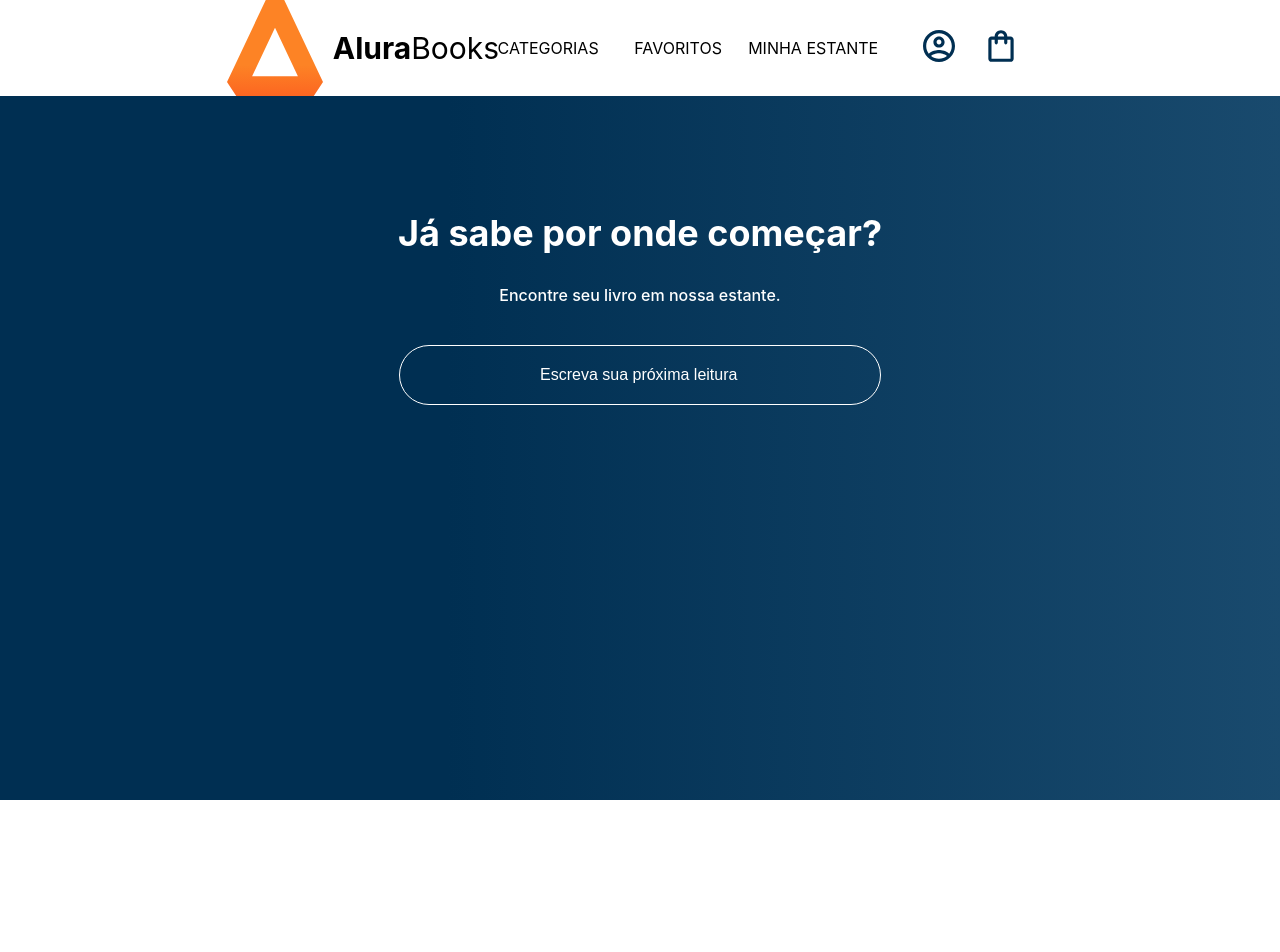
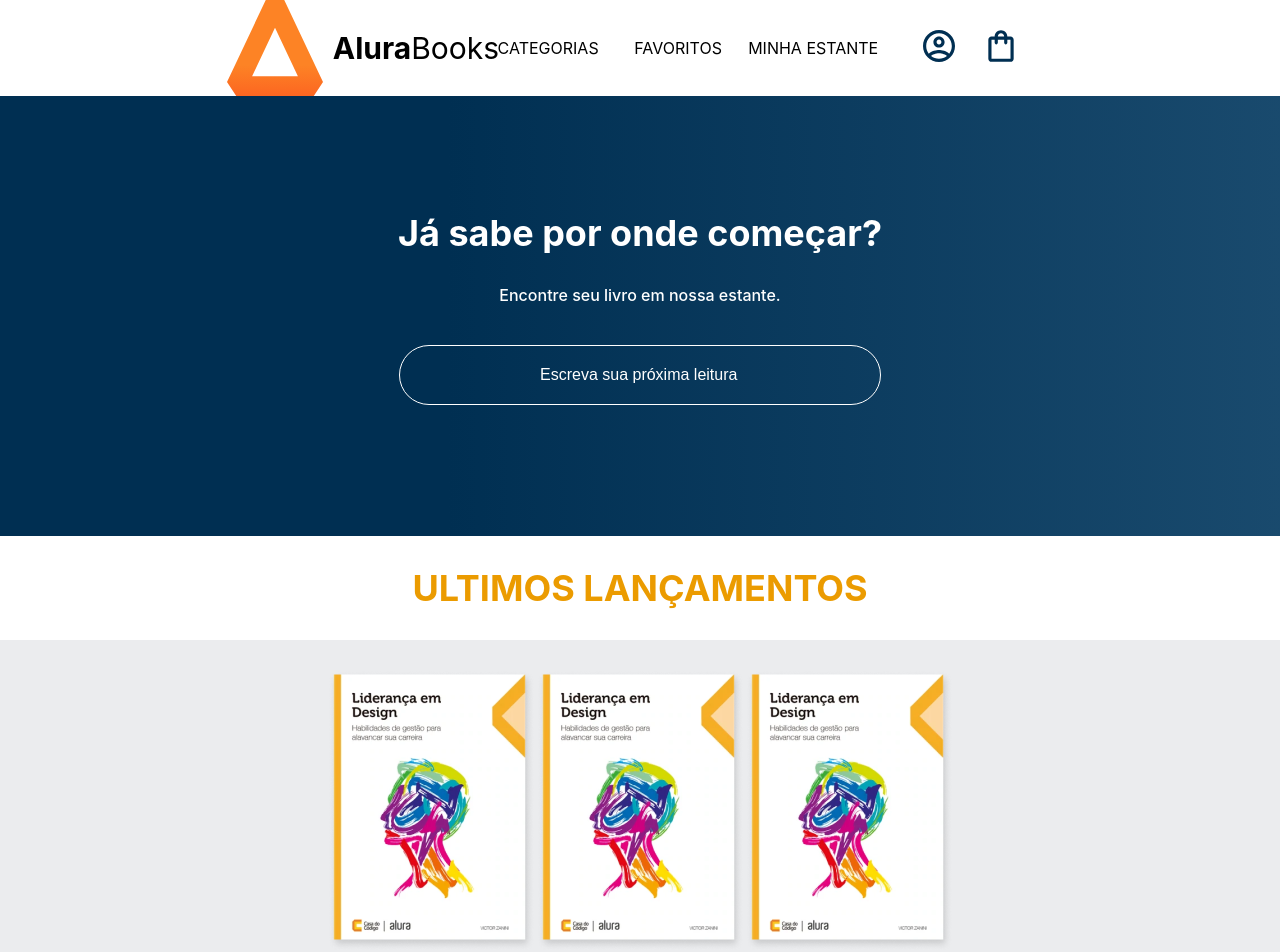
Before and after one commit to YasminLuzia/alura-books, a React (Create React App) app: page / in a window 1280 px wide. Shown: the top 952 px of the page. Before the commit the page ends 800 px from the top, so only its background shows below. Built offline with nearby package versions, Linux system fonts and the light colour scheme.

Commit message:
Latest releases section, preparation for Props

```diff
--- a/src/App.js
+++ b/src/App.js
@@ -1,5 +1,6 @@
 import Header from './components/Header'
 import Search from './components/Search';
+import LatestReleases from './components/LatestReleases'
 import styled from 'styled-components';
 
 const AppContainer = styled.div`
@@ -13,6 +14,7 @@
     <AppContainer>
       <Header />
       <Search />
+      <LatestReleases />
     </AppContainer>
   );
 }
--- /dev/null
+++ b/src/components/LatestReleases/index.js
@@ -0,0 +1,44 @@
+import { books } from './latestReleasesData'
+import styled from 'styled-components'
+
+const LatestReleasesContainer = styled.section`
+    background-color: #EBECEE;
+    padding-bottom: 20px;
+    display: flex;
+    flex-direction: column;
+`
+const Title = styled.h2`
+    width: 100%;
+    padding: 30px 0;
+    background-color: #FFF;
+    color: #EB9B00;
+    font-size: 36px;
+    text-align: center;
+    margin: 0;
+`
+const NewBooksContainer = styled.div`
+    margin-top: 30px;
+    display: flex;
+    width: 100%;
+    justify-content: center;
+    cursor: pointer;
+`
+
+function LatestReleases() {
+    return (
+        <LatestReleasesContainer>
+            <Title>ULTIMOS LANÇAMENTOS</Title>
+            <NewBooksContainer>
+                {
+                    books.map(
+                        book => (
+                            <img src={book.src} alt=''/>
+                        )
+                    )
+                }
+            </NewBooksContainer>
+        </LatestReleasesContainer>
+    )
+}
+
+export default LatestReleases
--- /dev/null
+++ b/src/components/LatestReleases/latestReleasesData.js
@@ -0,0 +1,7 @@
+import book from '../../img/book.png'
+
+export const books = [
+    {nome: 'Liderança em Design', src: book, id: 1},
+    {nome: 'Cangaceiro JavaScript', src: book, id: 3},
+    {nome: 'Apache Kafka e Spring Boot', src: book, id: 4}
+]
```
Also changed, not shown: 1 other file (tests, documents, lock files or other folders).
